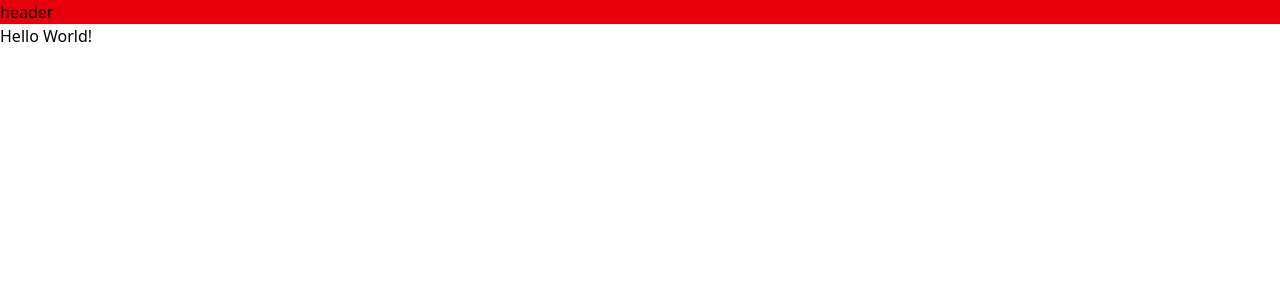
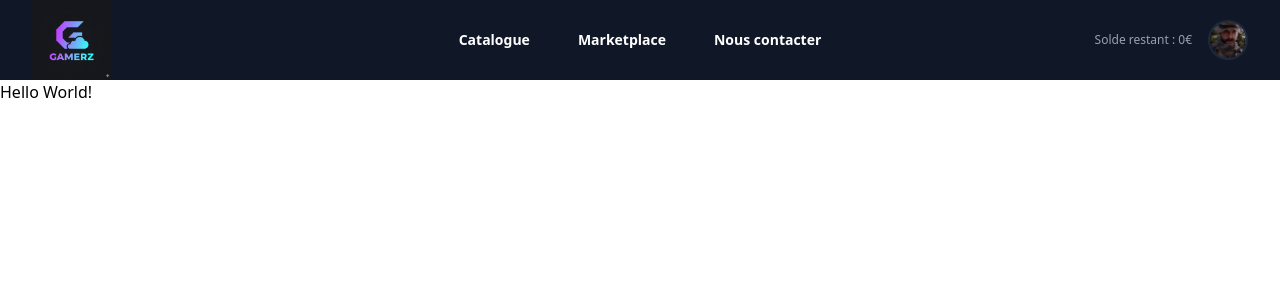
Before and after one commit to ERP-CNAM/gamers, an Angular app: page / in a window 1280 px wide. Shown: the top 300 px of the page. Built offline with nearby package versions, Linux system fonts and the light colour scheme.

Commit message:
Feat: Add navbar

```diff
--- a/src/components/header/header.css
+++ b/src/components/header/header.css
@@ -0,0 +1,17 @@
+.link-underline {
+  border-bottom-width: 0;
+  background-image: linear-gradient(transparent, transparent), linear-gradient(#fff, #fff);
+  background-size: 0 3px;
+  background-position: 0 100%;
+  background-repeat: no-repeat;
+  transition: background-size 0.5s ease-in-out;
+}
+
+.link-underline-black {
+  background-image: linear-gradient(transparent, transparent), linear-gradient(#bd42fd, #3aeff8);
+}
+
+.link-underline:hover {
+  background-size: 100% 3px;
+  background-position: 0 100%;
+}
--- a/src/components/header/header.html
+++ b/src/components/header/header.html
@@ -1 +1,144 @@
-<div class="bg-red-600">header</div>
+<header class="bg-gray-900">
+  <nav aria-label="Global" class="mx-auto flex max-w-7xl items-center justify-between px-6 lg:px-8">
+    <div class="flex lg:flex-1">
+      <a href="/">
+        <span class="sr-only">GamerZ</span>
+        <img src="/logo.png" alt="Logo" class="h-20 w-auto" />
+      </a>
+    </div>
+
+    <div class="flex lg:hidden">
+      <button
+        type="button"
+        (click)="toggleMobileMenu()"
+        class="-m-2.5 inline-flex items-center justify-center rounded-md p-2.5 text-gray-400"
+      >
+        <span class="sr-only">Ouvrir le menu</span>
+        <svg
+          viewBox="0 0 24 24"
+          fill="none"
+          stroke="currentColor"
+          stroke-width="1.5"
+          class="size-6"
+        >
+          <path
+            d="M3.75 6.75h16.5M3.75 12h16.5m-16.5 5.25h16.5"
+            stroke-linecap="round"
+            stroke-linejoin="round"
+          />
+        </svg>
+      </button>
+    </div>
+
+    <div class="hidden lg:flex lg:gap-x-12">
+      @for (link of filteredLinks; track link.label) {
+      <a
+        href="{{ link.href }}"
+        class="text-sm/6 font-semibold text-white link-underline link-underline-black"
+        >{{ link.label }}</a
+      >
+      }
+    </div>
+
+    <div class="hidden lg:flex lg:flex-1 lg:justify-end">
+      @if (!isConnected) {
+      <a (click)="login()" class="text-sm font-semibold text-white cursor-pointer"
+        >Connexion &rarr;</a
+      >
+      } @else {
+      <div class="flex items-center gap-4">
+        <span class="text-gray-400 text-xs">Solde restant : {{ solde }}€</span>
+        <button
+          (click)="toggleUserMenu()"
+          type="button"
+          class="flex rounded-full bg-gray-800 text-sm focus:outline-none focus:ring-2 focus:ring-indigo-500 focus:ring-offset-2 focus:ring-offset-gray-800"
+        >
+          <span class="sr-only">Ouvrir le menu utilisateur</span>
+          <img
+            src="/user_logo.webp"
+            class="h-10 w-10 object-cover rounded-full border-2 border-transparent hover:border-indigo-500 transition-all"
+          />
+        </button>
+      </div>
+      }
+    </div>
+  </nav>
+
+  @if (isUserMenuOpen) {
+  <div
+    class="absolute right-0 z-10 mt-2 w-48 origin-top-right rounded-md bg-gray-900 py-1 shadow-lg ring-1 ring-black ring-opacity-5 focus:outline-none animate-in fade-in zoom-in duration-100"
+    role="menu"
+  >
+    <a href="/profil" class="block px-4 py-2 text-sm text-white hover:bg-gray-800" role="menuitem">
+      Mon Profil
+    </a>
+    @if (!isSubscribed) {
+
+    <button
+      (click)="toggleSubscribe()"
+      class="block px-4 py-2 w-full text-left text-sm text-white hover:bg-gray-800"
+      role="menuitem"
+    >
+      S'abonner
+    </button>
+    }
+    <button
+      (click)="logout()"
+      class="block w-full text-left px-4 py-2 text-sm text-red-600 hover:bg-gray-800"
+      role="menuitem"
+    >
+      Se déconnecter
+    </button>
+  </div>
+
+  <div class="fixed inset-0 z-0" (click)="closeUserMenu()"></div>
+  } @if (isMobileMenuOpen) {
+
+  <div class="lg:hidden" role="dialog" aria-modal="true">
+    <div class="fixed inset-0 z-50 bg-black/50" (click)="toggleMobileMenu()"></div>
+
+    <div
+      class="fixed inset-y-0 right-0 z-50 w-full overflow-y-auto bg-gray-900 p-6 sm:max-w-sm sm:ring-1 sm:ring-white/10"
+    >
+      <div class="flex items-center justify-between">
+        <a href="/" class="-m-1.5 p-1.5">
+          <img
+            src="https://tailwindcss.com/plus-assets/img/logos/mark.svg?color=indigo&shade=500"
+            alt=""
+            class="h-8 w-auto"
+          />
+        </a>
+        <button
+          type="button"
+          (click)="toggleMobileMenu()"
+          class="-m-2.5 rounded-md p-2.5 text-gray-400"
+        >
+          <svg
+            viewBox="0 0 24 24"
+            fill="none"
+            stroke="currentColor"
+            stroke-width="1.5"
+            class="size-6"
+          >
+            <path d="M6 18 18 6M6 6l12 12" stroke-linecap="round" stroke-linejoin="round" />
+          </svg>
+        </button>
+      </div>
+
+      <div class="mt-6 flow-root">
+        <div class="-my-6 divide-y divide-white/10">
+          <div class="py-6">
+            @for (item of filteredLinks; track item.label) {
+            <a
+              href="{{ item.href }}"
+              class="-mx-3 block rounded-lg px-3 py-2.5 text-base/7 font-semibold text-white hover:bg-white/5"
+              >{{ item.label }}</a
+            >
+            }
+          </div>
+        </div>
+      </div>
+    </div>
+  </div>
+  }
+</header>
--- a/src/components/header/header.ts
+++ b/src/components/header/header.ts
@@ -1,9 +1,61 @@
+import { CommonModule } from '@angular/common';
 import { Component } from '@angular/core';
 
 @Component({
   selector: 'app-header',
-  imports: [],
+  imports: [CommonModule],
   templateUrl: './header.html',
   styleUrl: './header.css',
 })
-export class Header {}
+export class Header {
+  isMobileMenuOpen = false;
+  isMobileProductExpanded = false;
+  isUserMenuOpen = false;
+
+  isConnected = true;
+  isSubscribed = true;
+  solde = 0;
+
+  navLinks = [
+    { label: 'Découvrir GamerZ', href: '/discover', showIfSubscribed: false },
+    { label: "S'abonner", href: '/subscribe', showIfSubscribed: false },
+    { label: 'Catalogue', href: '/catalogue', showIfSubscribed: true },
+    { label: 'Marketplace', href: '/marketplace', showIfSubscribed: true },
+    { label: 'Nous contacter', href: '/contact' }, // Toujours visible
+  ];
+
+  get filteredLinks() {
+    return this.navLinks.filter((link) => {
+      if (link.showIfSubscribed === true && !this.isSubscribed) return false;
+      if (link.showIfSubscribed === false && this.isSubscribed) return false;
+
+      return true;
+    });
+  }
+
+  toggleMobileMenu() {
+    this.isMobileMenuOpen = !this.isMobileMenuOpen;
+  }
+
+  toggleUserMenu() {
+    this.isUserMenuOpen = !this.isUserMenuOpen;
+  }
+
+  closeUserMenu() {
+    this.isUserMenuOpen = false;
+  }
+
+  logout() {
+    this.isConnected = false;
+    this.isSubscribed = false;
+    this.isUserMenuOpen = false;
+  }
+
+  login() {
+    this.isConnected = true;
+  }
+
+  toggleSubscribe() {
+    this.isSubscribed = !this.isSubscribed;
+  }
+}
```
Also changed, not shown: public/logo.png (added), public/user_logo.webp (added).
